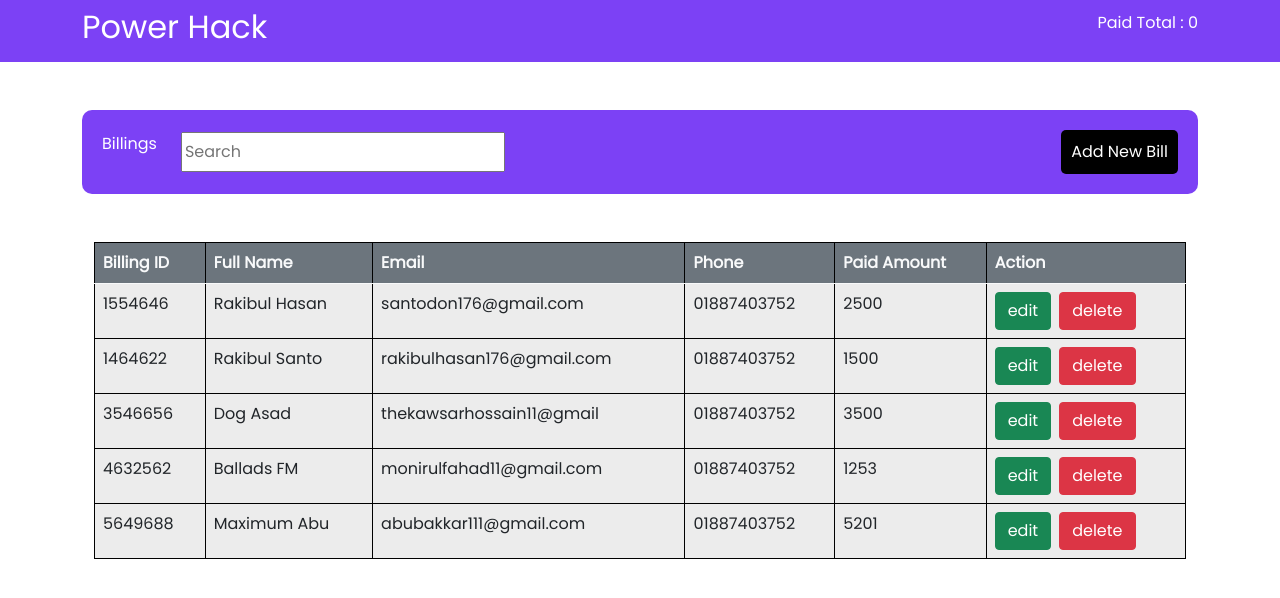
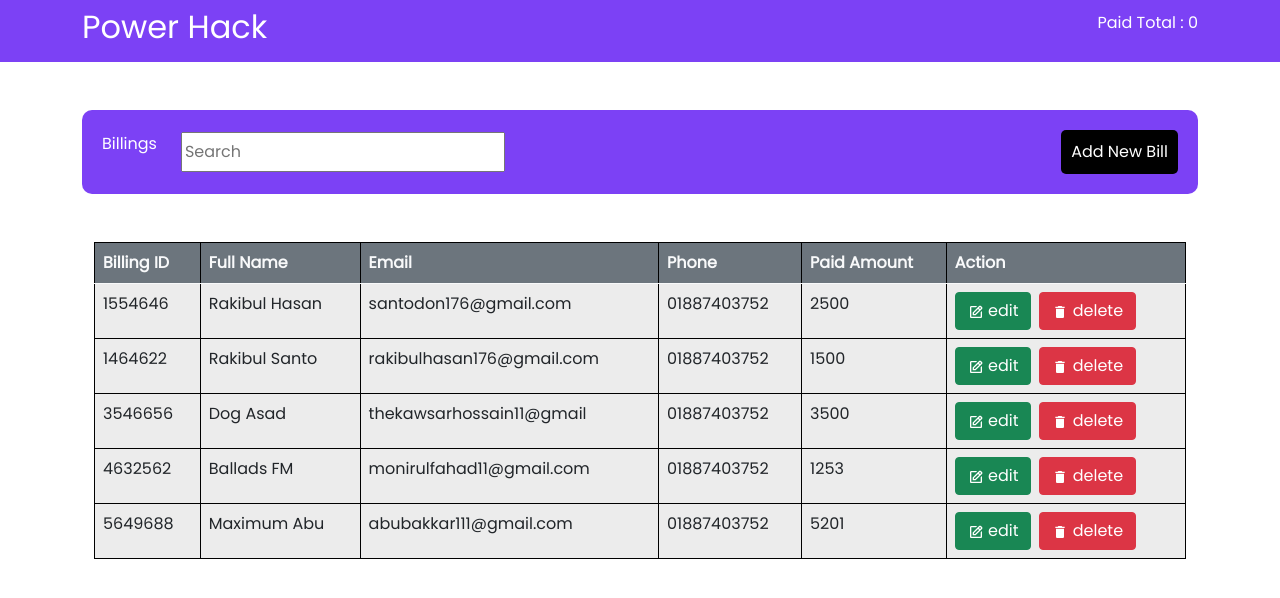
Before and after one commit to RHsanto/PHero_Task, a React (Create React App) app: page / in a window 1280 px wide. Shown: the top 598 px of the page. Built offline with nearby package versions, Linux system fonts and the light colour scheme.

Commit message:
add react icons

```diff
--- a/src/components/Home/Billing/Billing.js
+++ b/src/components/Home/Billing/Billing.js
@@ -1,4 +1,6 @@
 import React from 'react';
+import { BiEdit } from 'react-icons/bi';
+import { MdDelete } from 'react-icons/md';
 import '../Home.css'
 const Billing = () => {
   const radioData = [
@@ -32,8 +34,8 @@ const Billing = () => {
         <td className='borders'>{data.phone}</td>
         <td className='borders'>{data.paid}</td>
         <td className='borders' >
-          <button className='btn btn-success'>edit</button>
-          <button className='btn btn-danger ms-2'>delete</button>
+          <button className='btn btn-success'><BiEdit/> edit</button>
+          <button className='btn btn-danger ms-2'><MdDelete/> delete</button>
         </td>
       </tr>)}
 
```
